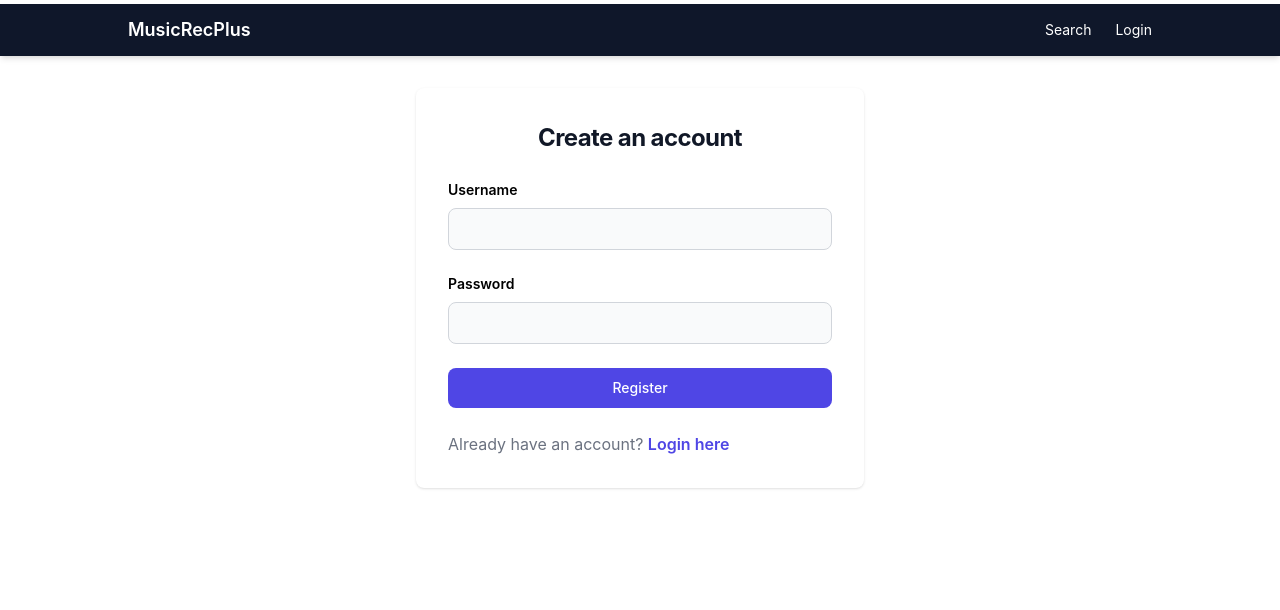
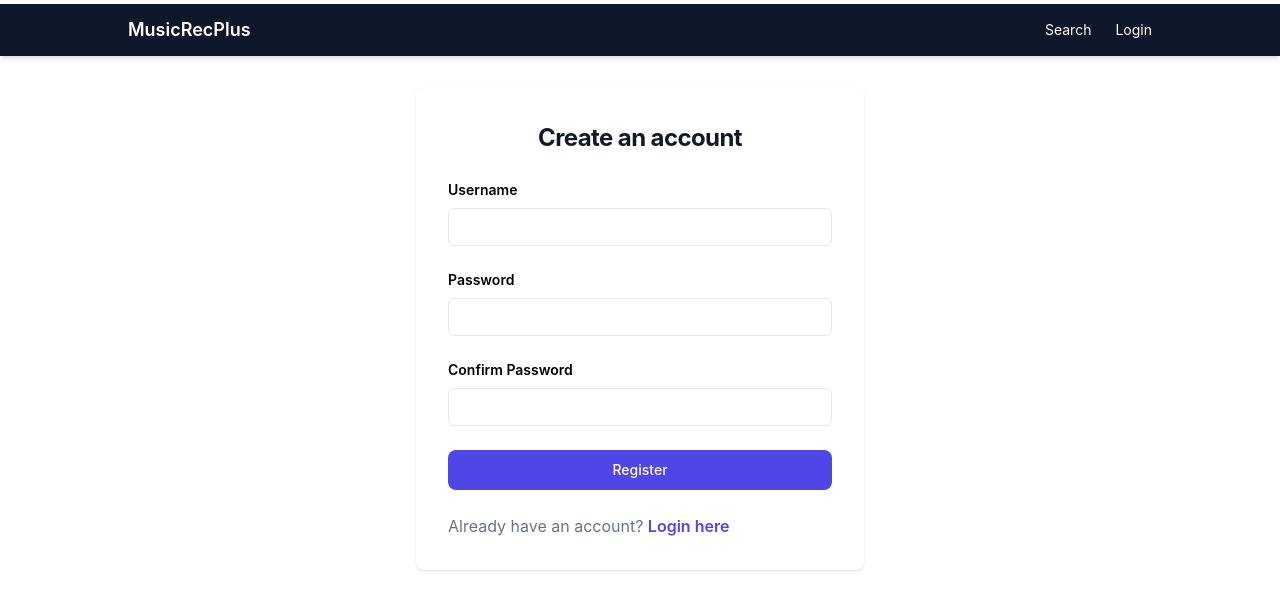
Before and after one commit to chengq220/MREK, a React (Create React App) app: page /register in a window 1280 px wide. Shown: the top 610 px of the page. Built offline with nearby package versions, Linux system fonts and the light colour scheme.

Commit message:
fix things/animation

```diff
--- a/src/context/auth.js
+++ b/src/context/auth.js
@@ -38,7 +38,10 @@ export const AuthProvider = ({children}) => {
       }
   };
 
-  const register = async (username, password) =>{
+  const register = async (username, password, confPassword) =>{
+    if(password != confPassword){
+      return "Password not the same";
+    }
     try {
         const userInfo = {
             'username':username,
@@ -51,7 +54,7 @@ export const AuthProvider = ({children}) => {
         })
         const data = await response.json();
         if (response.ok) {
-            return ""
+            return '';
         }
         else{
             return data["detail"];
--- a/src/pages/Login.js
+++ b/src/pages/Login.js
@@ -18,12 +18,12 @@ function Login(){
         await timeout(500);
         if (res != ''){
             setError(res);
-            setIsLoggingIn(false);
         }else{
             setError('');
-            setIsLoggingIn(false);
+
             navigate("/feed");
         }
+        setIsLoggingIn(false);
     };
 
     const usernameChange = (event) => {
--- a/src/pages/Register.js
+++ b/src/pages/Register.js
@@ -1,5 +1,5 @@
 import { Link, useNavigate } from 'react-router-dom';
-import { useState } from 'react';
+import { useState, useEffect } from 'react';
 import { useAuth } from '../context/AuthContext';
 import timeout from '../utils/time';
 
@@ -7,8 +7,9 @@ function Register(){
     const navigate = useNavigate();
     const [username, setUsername] = useState('');
     const [password, setPassword] = useState('');
-    const [isRegistering, setIsRegistering] = useState('');
-    const [error, setError] = useState(false);
+    const [confPassword, setConfPassword] = useState('');
+    const [isRegistering, setIsRegistering] = useState(false);
+    const [error, setError] = useState('');
     const {register} = useAuth();
 
     const usernameChange = (event) => {
@@ -19,21 +20,24 @@ function Register(){
         setPassword(event.target.value)
     }
 
+    const confPassChange = (event) => {
+        setConfPassword(event.target.value)
+    }
+
     const registerUser = async (event) =>{
         event.preventDefault()
         setIsRegistering(true);
-        const res = await register(username, password);
+        const res = await register(username, password, confPassword);
         await timeout(500);
         if (res != ''){
             setError(res);
-            setIsRegistering(false);
         }else{
             setError('');
-            setIsRegistering(false);
             navigate("/login");
         }
+        setIsRegistering(false);
+    };
 
-    };
 
     return(
         <section>
@@ -48,13 +52,18 @@ function Register(){
                             onSubmit={registerUser}>
                             <div>
                                 <label className="block mb-2 text-sm font-semibold">Username</label>
-                                <input type="email" name="email" id="email" onChange={usernameChange} required
-                                    className={`bg-gray-50 border border-gray-300 text-sm rounded-lg focus:ring-primary-600 focus:border-primary-600 block w-full p-2.5 dark:border-gray-600 dark:placeholder-gray-400 dark:focus:border-blue-500 ${error? "border-2 border-red-400" : ""}`}/>
+                                <input type="text" name="username" id="usernmae" onChange={usernameChange} required
+                                      className={`lock w-full border bg-primary-600 rounded-md bg-white px-3 py-1.5 text-base text-gray-900 outline-1 -outline-offset-1 outline-gray-300 placeholder:text-gray-400 focus:outline-2 focus:-outline-offset-2 focus:outline-indigo-600 sm:text-sm/6 ${error? "border-2 border-red-400" : ""}`} />
+                            </div>
+                             <div>
+                                <label className="block mb-2 text-sm font-semibold">Password</label>
+                                <input type="password" name="password" id="password" onChange={passwordChange} required
+                                    className={`block w-full border bg-primary-600 rounded-md bg-white px-3 py-1.5 text-base text-gray-900 outline-1 -outline-offset-1 outline-gray-300 placeholder:text-gray-400 focus:outline-2 focus:-outline-offset-2 focus:outline-indigo-600 sm:text-sm/6 ${error? "border-2 border-red-400" : ""}`}/>
                             </div>
                             <div>
-                                <label className="block mb-2 text-sm font-semibold">Password</label>
-                                <input type="password" name="password" id="password" onChange={passwordChange} required
-                                    className={`bg-gray-50 border border-gray-300 text-sm rounded-lg focus:ring-primary-600 focus:border-primary-600 block w-full p-2.5 dark:border-gray-600 dark:placeholder-gray-400 dark:focus:border-blue-500 ${error? "border-2 border-red-400" : ""}`}/>
+                                <label className="block mb-2 text-sm font-semibold">Confirm Password</label>
+                                <input type="password" name="password" id="password" onChange={confPassChange} required
+                                    className={`block w-full border bg-primary-600 rounded-md bg-white px-3 py-1.5 text-base text-gray-900 outline-1 -outline-offset-1 outline-gray-300 placeholder:text-gray-400 focus:outline-2 focus:-outline-offset-2 focus:outline-indigo-600 sm:text-sm/6 ${error? "border-2 border-red-400" : ""}`}/>
                             </div>
                             {isRegistering?
                             <div className="flex flex-row bg-gray-600 rounded-xl align-items justify-center">
```
